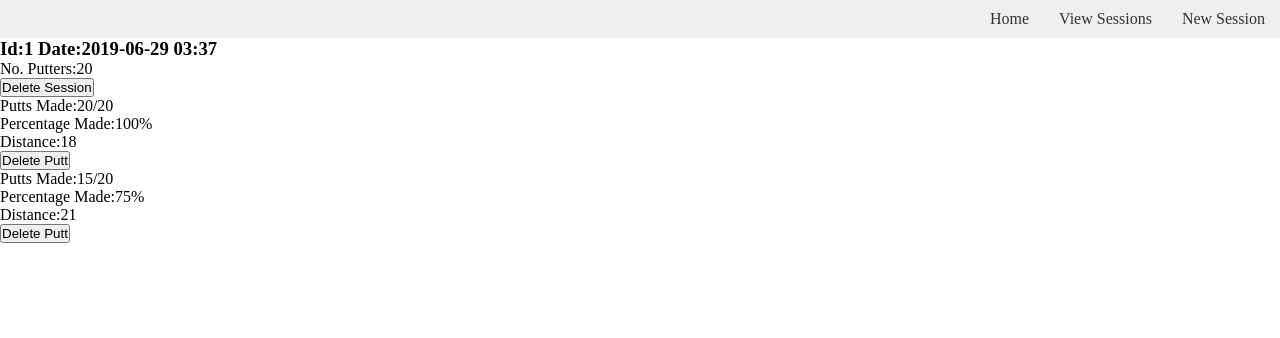
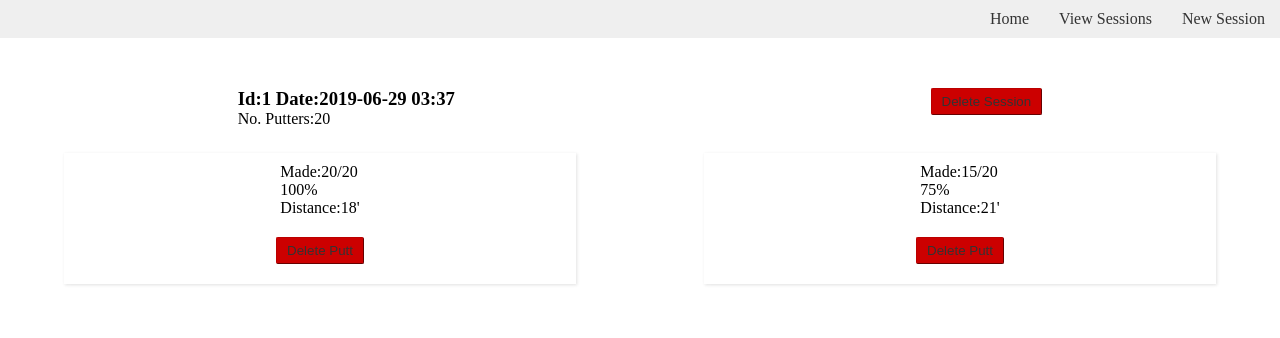
Before and after one commit to jereamon/disc-golf-putts, a Flask app: page /puttsesh/view/1 in a window 1280 px wide. Shown: the top 338 px of the page. Run offline with Flask 2, Linux system fonts and the light colour scheme.

Commit message:
All sorts of styling changes. Everything looks a little better now.

```diff
--- a/main.py
+++ b/main.py
@@ -146,5 +146,5 @@ def view_puttsesh_single(sesh_id):
 
 if __name__ == "__main__":
     port = int(os.environ.get("PORT", 6789))
-    # app.run(host='0.0.0.0', port=port, debug=True)
-    app.run(host='0.0.0.0', port=port)
+    app.run(host='0.0.0.0', port=port, debug=True)
+    # app.run(host='0.0.0.0', port=port)
--- a/static/css/main.css
+++ b/static/css/main.css
@@ -1,3 +1,14 @@
+:root {
+    --main-box-shadow: 1px 1px 3px 0px rgba(51, 51, 51, 0.15);
+    --white-font: #efefef;
+    --dark-grey-font: #333;
+    --grey-font: #666;
+    --light-grey-font: #bbb;
+    --red: #cc0000;
+    --darker-red: #bb0000;
+    --transition-time: 300ms;
+}
+
 * {
     box-sizing: border-box;
     /* font-size: 33px; */
@@ -5,25 +16,24 @@
     padding: 0;
 }
 
-
-/* BASE TEMPLATE STYLES */
+/*#region BASE TEMPLATE STYLES */
 
 nav {
-    background: #efefef;
+    background: var(--white-font);
     display: flex;
     justify-content: flex-end;
 }
 
 nav a {
-    color: #333;
+    color: var(--dark-grey-font);
     padding: 10px 15px;
     text-decoration: none;
-    transition: 300ms;
+    transition: var(--transition-time);
 }
 
 nav a:hover {
-    background: #333;
-    color: #efefef;
+    background: var(--dark-grey-font);
+    color: var(--white-font);
 }
 
 .outer-container {
@@ -33,8 +43,9 @@ nav a:hover {
     width: 100%;
 }
 
-/* END BASE TEMPLATE STYLES */
-/* HOME TEMPLATE STYLES */
+/*#endregion BASE TEMPLATE STYLES */
+
+/*#region HOME TEMPLATE STYLES */
 
 .putt-avgs-outer-container {
     align-items: center;
@@ -57,23 +68,23 @@ nav a:hover {
 }
 
 .putt-avg-container {
-    box-shadow: 1px 1px 3px 0px rgba(51,51,51,0.15);
+    box-shadow: 1px 1px 3px 0px rgba(51, 51, 51, 0.15);
     padding: 5px 0;
     text-align: center;
     width: 36%;
 }
 
-input[type=submit] {
-    border: none;
+input[type=submit]:hover {
+    cursor: pointer;
 }
 
 .end-puttsesh-submit {
-    background: #ee0000;
+    background: var(--red);
 }
 
-/* END HOME TEMPLATE STYLES */
+/*#endregion END HOME TEMPLATE STYLES */
 
-/* NEW SESSION STYLES */
+/*#region NEW SESSION STYLES */
 
 .puttsesh-container {
     align-items: center;
@@ -99,9 +110,9 @@ input[type=submit] {
     margin: 10px 0;
 }
 
-/* END NEW SESSION STYLES */
+/*#endregion END NEW SESSION STYLES */
 
-/* PUTT TEMPLATE STYLES */
+/*#region CURRENT SESSION TEMPLATE STYLES */
 
 .cur-dist-container {
     display: flex;
@@ -121,4 +132,65 @@ input[type=submit] {
     align-items: center;
 }
 
-/* END PUTT TEMPLATE STYLES */
+/*#endregion CURRENT SESSION TEMPLATE STYLES */
+
+/*#region VIEW SESSIONS */
+
+.puttsesh-container {
+    align-items: center;
+    flex-direction: column;
+}
+
+.puttsesh-link {
+    border-radius: 2px;
+    box-shadow: var(--main-box-shadow);
+    color: var(--dark-grey-font);
+    margin: 10px 0;
+    padding: 10px;
+    text-decoration: none;
+    transition: var(--transition-time);
+}
+
+.puttsesh-link:hover {
+    color: var(--white-font);
+    background: var(--grey-font);
+}
+
+/*#endregion VIEW SESSSIONS */
+
+/*#region VIEW SINGLE SESSION */
+
+.single-putts-outer-container {
+    justify-content: space-around;
+    flex-wrap: wrap;
+}
+
+.single-putt-container {
+    align-items: center;
+    box-shadow: var(--main-box-shadow);
+    flex-direction: column;
+    padding: 10px 0 20px;
+    width: 40%;
+}
+
+.single-putt-info {
+    padding: 0 0 20px;
+}
+
+.delete-button {
+    background: var(--red);
+    border: var(--darker-red) outset 1px;
+    border-radius: 2px;
+    color: var(--dark-grey-font);
+    padding: 5px 10px;
+    transition: var(--transition-time);
+}
+
+.delete-button:hover {
+    background: #990000;
+    border-color: #770000;
+    color: var(--white-font);
+    cursor: pointer;
+}
+
+/*#endregion VIEW SINGLE SESSION */
--- a/templates/view_puttsesh.jinja2
+++ b/templates/view_puttsesh.jinja2
@@ -1,10 +1,12 @@
 {% extends "base.jinja2" %}
 
 {% block content %}
+<div class='outer-container puttsesh-container'>
 {% for session in all_sessions %}
-<a href="{{ url_for('view_puttsesh_single', sesh_id=session.id) }}">
+<a class="puttsesh-link" href="{{ url_for('view_puttsesh_single', sesh_id=session.id) }}">
     <h3>Id:{{ session.id }} Date:{{ session.date.strftime('%Y-%m-%d %I:%M') }}</h3>
     <p>No. Putters:{{ session.no_putters }}</p>
 </a>
 {% endfor %}
+</div>
 {% endblock content %}
--- a/templates/view_puttsesh_single.jinja2
+++ b/templates/view_puttsesh_single.jinja2
@@ -1,8 +1,8 @@
 {% extends "base.jinja2" %}
 
 {% block content %}
-<div>
-    <div>
+<div class='outer-container puttsesh-container'>
+    <div class='outer-container'>
         <div>
             <h3>Id:{{ single_session.id }} Date:{{ single_session.date.strftime('%Y-%m-%d %I:%M')}}</h3>
             <p>No. Putters:{{ single_session.no_putters }}</p>
@@ -13,15 +13,15 @@
             {% endif %}
         </div>
     </div>
-    <div>
+    <div class='outer-container single-putts-outer-container'>
         {% for putt in putts %}
-        <div>
-            <div>
-                <p>Putts Made:{{ putt.putts_made }}/{{ single_session.no_putters}}</p>
-                <p>Percentage Made:{{ ((putt.putts_made / single_session.no_putters) * 100) | int }}%</p>
-                <p>Distance:{{ putt.distance }}</p>
+        <div class='outer-container single-putt-container'>
+            <div class='single-putt-info'>
+                <p>Made:{{ putt.putts_made }}/{{ single_session.no_putters}}</p>
+                <p>{{ ((putt.putts_made / single_session.no_putters) * 100) | int }}%</p>
+                <p>Distance:{{ putt.distance }}'</p>
             </div>
-            <div puttsesh-id="{{ single_session.id }}" putt-id="{{ putt.id }}">
+            <div class='putt-delete-container' puttsesh-id="{{ single_session.id }}" putt-id="{{ putt.id }}">
                 <button class="delete-button">Delete Putt</button>
             </div>
         </div>
```
Also changed, not shown: putting_db.db.
